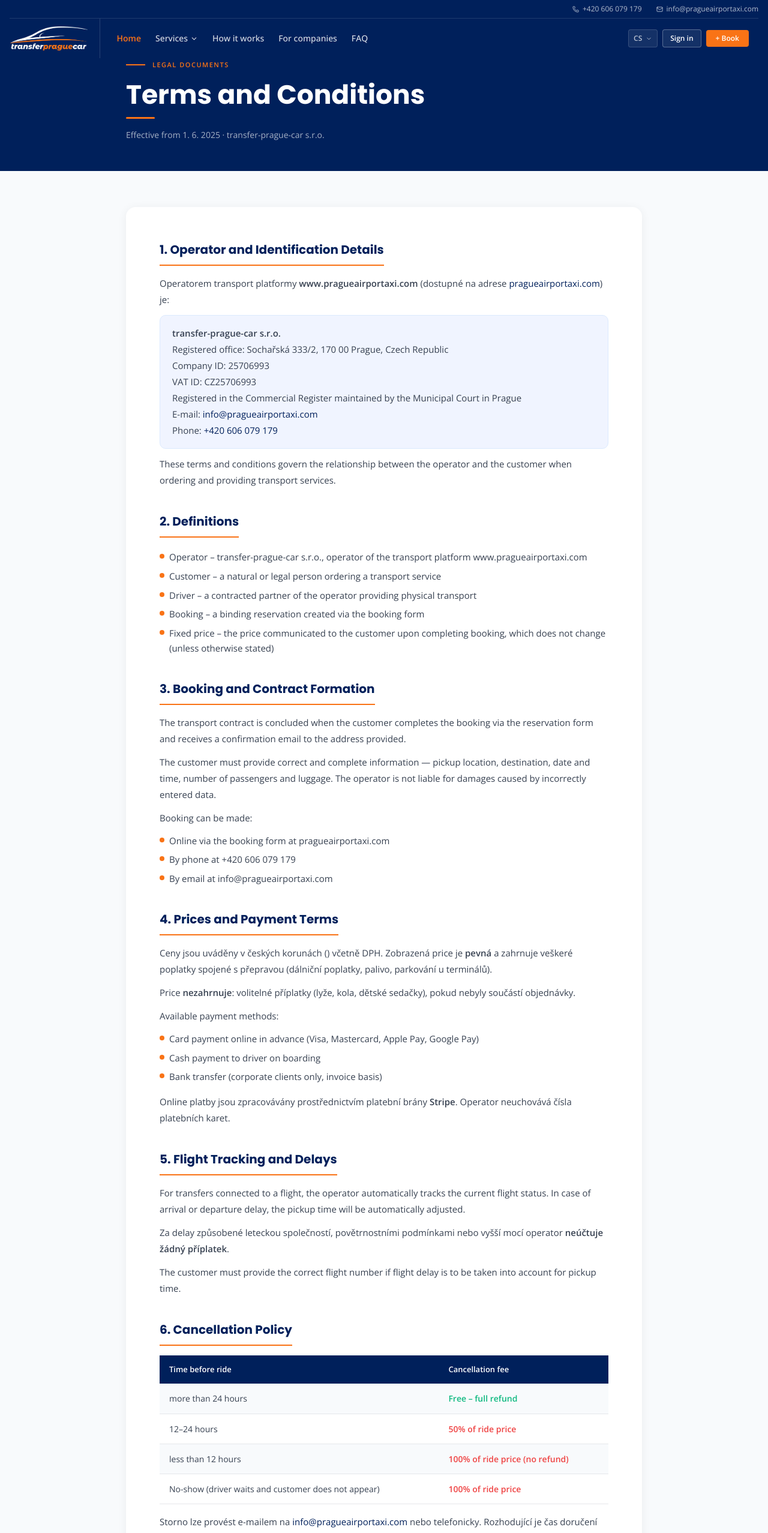
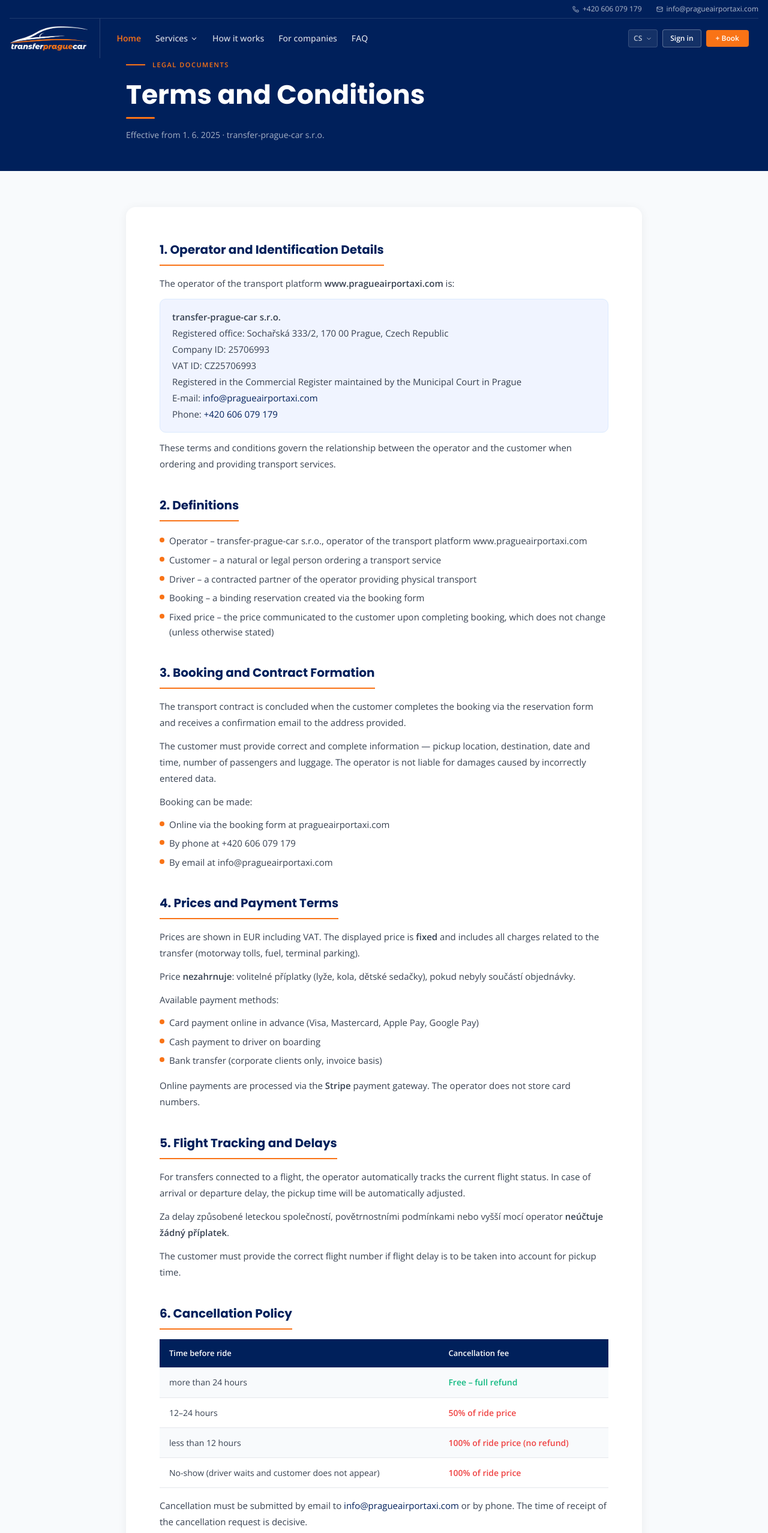
Before and after one commit to pragueridecz-cloud/website_en, a Next.js app: page /terms-and-conditions in a window 1280 px wide. Shown: the top 2555 px of the page at 60% size. Built offline with nearby package versions, Linux system fonts and the light colour scheme.

Commit message:
Terms: fix all remaining Czech JSX strings

```diff
--- a/app/terms-and-conditions/page.tsx
+++ b/app/terms-and-conditions/page.tsx
@@ -64,7 +64,7 @@ export default function ObchodniPodminky() {
         <div style={{ maxWidth: "860px", margin: "0 auto", background: "#fff", borderRadius: "16px", padding: "clamp(24px,5vw,56px)", boxShadow: "0 2px 16px rgba(0,0,0,0.06)" }}>
 
           <Section title="1. Operator and Identification Details">
-            <P>Operatorem transport platformy <strong>www.pragueairportaxi.com</strong> (dostupné na adrese <a href="https://www.pragueairportaxi.com" style={{ color: "#00205B" }}>pragueairportaxi.com</a>) je:</P>
+            <P>The operator of the transport platform <strong>www.pragueairportaxi.com</strong> is:</P>
             <div style={{ background: "#f0f4ff", border: "1px solid #dbeafe", borderRadius: "10px", padding: "16px 20px", marginBottom: "12px" }}>
               <strong>transfer-prague-car s.r.o.</strong><br />
               Registered office: Sochařská 333/2, 170 00 Prague, Czech Republic<br />
@@ -99,7 +99,7 @@ export default function ObchodniPodminky() {
           </Section>
 
           <Section title="4. Prices and Payment Terms">
-            <P>Ceny jsou uváděny v českých korunách () včetně DPH. Zobrazená price je <strong>pevná</strong> a zahrnuje veškeré poplatky spojené s přepravou (dálniční poplatky, palivo, parkování u terminálů).</P>
+            <P>Prices are shown in EUR including VAT. The displayed price is <strong>fixed</strong> and includes all charges related to the transfer (motorway tolls, fuel, terminal parking).</P>
             <P>Price <strong>nezahrnuje</strong>: volitelné příplatky (lyže, kola, dětské sedačky), pokud nebyly součástí objednávky.</P>
             <P>Available payment methods:</P>
             <Ul items={[
@@ -107,7 +107,7 @@ export default function ObchodniPodminky() {
               "Cash payment to driver on boarding",
               "Bank transfer (corporate clients only, invoice basis)",
             ]} />
-            <P>Online platby jsou zpracovávány prostřednictvím platební brány <strong>Stripe</strong>. Operator neuchovává čísla platebních karet.</P>
+            <P>Online payments are processed via the <strong>Stripe</strong> payment gateway. The operator does not store card numbers.</P>
           </Section>
 
           <Section title="5. Flight Tracking and Delays">
@@ -140,7 +140,7 @@ export default function ObchodniPodminky() {
                 </tbody>
               </table>
             </div>
-            <P>Storno lze provést e-mailem na <a href="mailto:info@pragueairportaxi.com" style={{ color: "#00205B" }}>info@pragueairportaxi.com</a> nebo telefonicky. Rozhodující je čas doručení žádosti o storno operatori.</P>
+            <P>Cancellation must be submitted by email to <a href="mailto:info@pragueairportaxi.com" style={{ color: "#00205B" }}>info@pragueairportaxi.com</a> or by phone. The time of receipt of the cancellation request is decisive.</P>
           </Section>
 
           <Section title="7. Customer Obligations">
@@ -169,7 +169,7 @@ export default function ObchodniPodminky() {
           </Section>
 
           <Section title="9. Complaints">
-            <P>Customer má right podat reklamaci do <strong>30 dnů</strong> od uskutečnění ride. Reklamaci lze uplatnit:</P>
+            <P>The customer has the right to file a complaint within <strong>30 days</strong> of the ride. Complaints can be submitted:</P>
             <Ul items={[
               "E-mailem: info@pragueairportaxi.com",
               "By phone: +420 606 079 179",
@@ -179,11 +179,11 @@ export default function ObchodniPodminky() {
           </Section>
 
           <Section title="10. Personal Data Protection">
-            <P>Operator zpracovává personal data customerů v souladu s nařízením GDPR a zákonem č. 110/2019 Sb. Podrobné information o processing personal data jsou dostupné v dokumentu <a href="/privacy-policy" style={{ color: "#00205B" }}>Ochrana personal data</a>.</P>
+            <P>The operator processes customer personal data in accordance with GDPR and Act No. 110/2019 Coll. Detailed information is available in the <a href="/privacy-policy" style={{ color: "#00205B" }}>Privacy Policy</a>.</P>
           </Section>
 
           <Section title="11. Final Provisions">
-            <P>These terms and conditions are valid and effective from {updated}. The Operator reserves the right to unilaterally amend these terms. O změnách bude customer informován e-mailem nebo zveřejněním nové verze na webových stránkách.</P>
+            <P>These terms and conditions are valid and effective from {updated}. The Operator reserves the right to unilaterally amend these terms. Customers will be notified of changes by email or by publishing a new version on the website.</P>
             <P>These terms and conditions and all legal relationships arising from them are governed by Czech law, in particular Act No. 89/2012 Coll. (Civil Code).</P>
             <P>In case of a dispute, the courts of Czech Republic have jurisdiction.</P>
           </Section>
```
